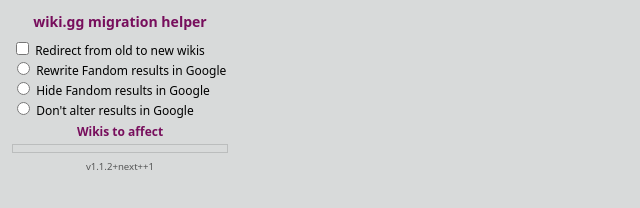
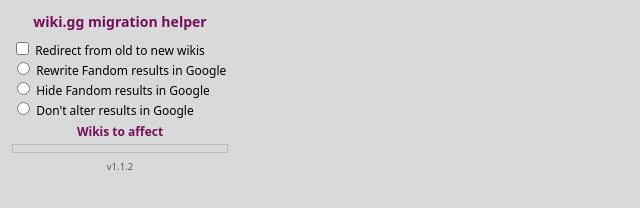
Before and after one commit to freedomgamesdev/wikigg-redirect-extension, a plain HTML site: page Generic/popup.html in a window 1280 px wide. Shown: the full height of the page, 0-640 px from the left. Drawn offline with Linux system fonts and the light colour scheme.

Commit message:
chore: update version string in the popup to release

```diff
--- a/Generic/popup.html
+++ b/Generic/popup.html
@@ -133,7 +133,7 @@
         </div>
         <h4>Wikis to affect</h4>
         <ul id="wikis"></ul>
-        <p id="version-string">v1.1.2+next++1</p>
+        <p id="version-string">v1.1.2</p>
 		<script type="text/javascript" src="js/popup.js"></script>
 	</body>
 </html>
```
